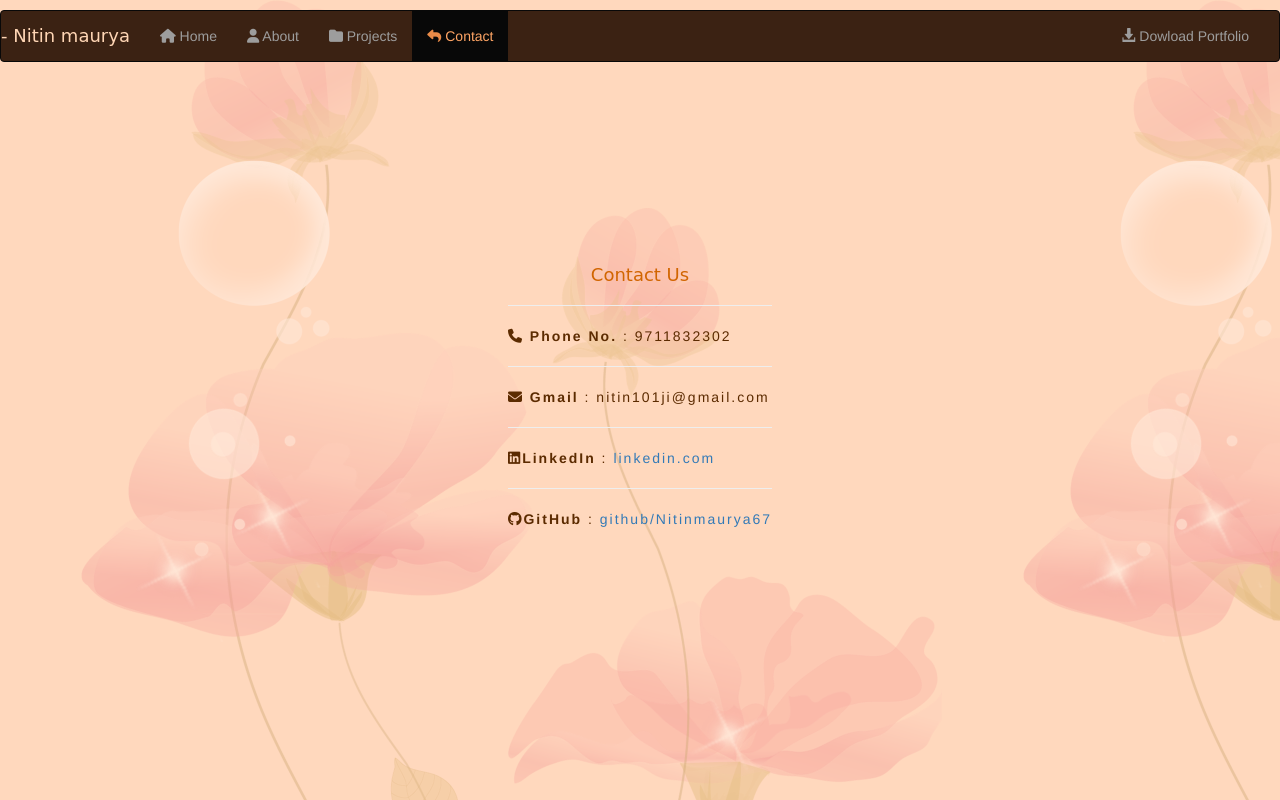
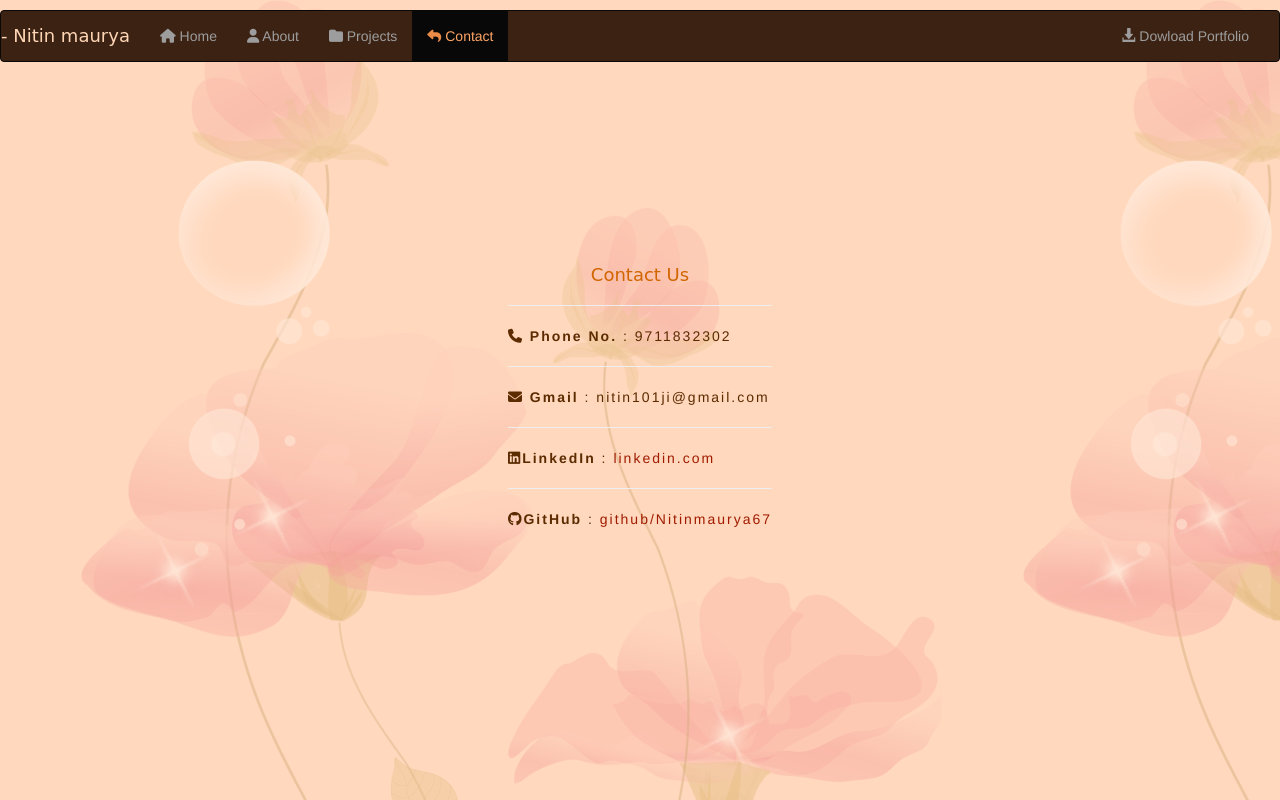
Before and after one commit to Nitinmaurya67/Nitinmaurya67.github.io, a plain HTML site: page contact.html in a window 1280 px wide. Drawn offline with nearby package versions, Linux system fonts and the light colour scheme; a web font is replaced by a local one.

Commit message:
Update contact.css
create HTML Mailto and Call links.

```diff
--- a/contact.css
+++ b/contact.css
@@ -35,3 +35,7 @@ body::before {
     list-style: none;
     padding: 0px;
 }
+.container p a{
+    color:#a01b00;
+
+}
```
